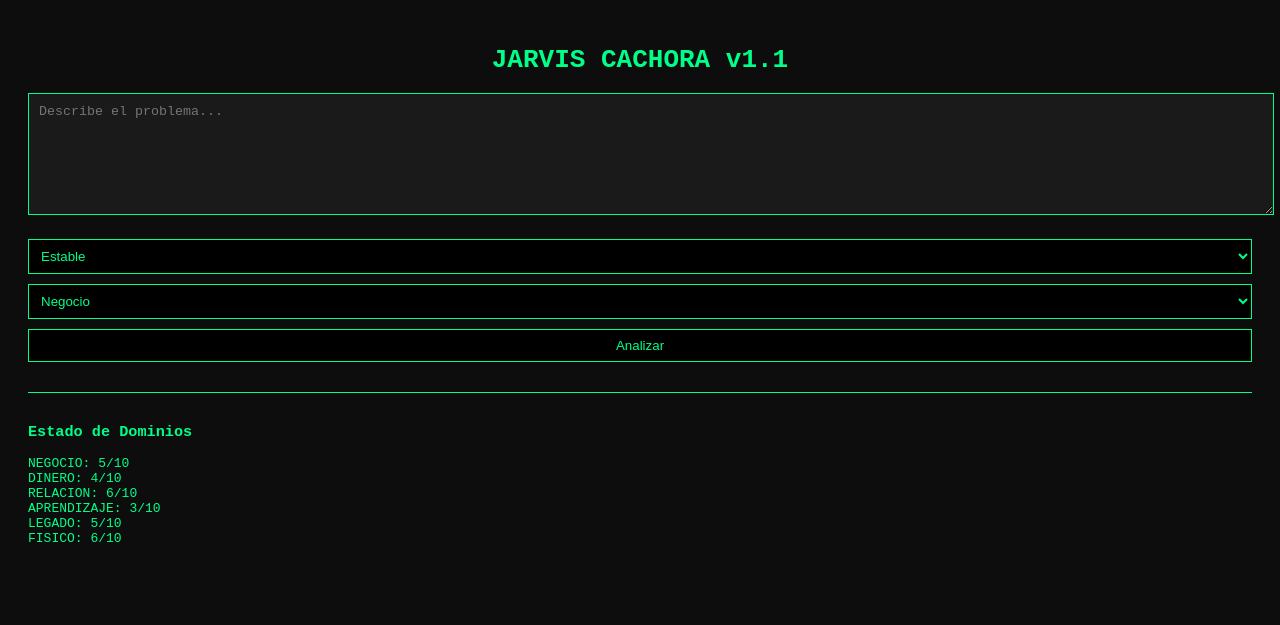
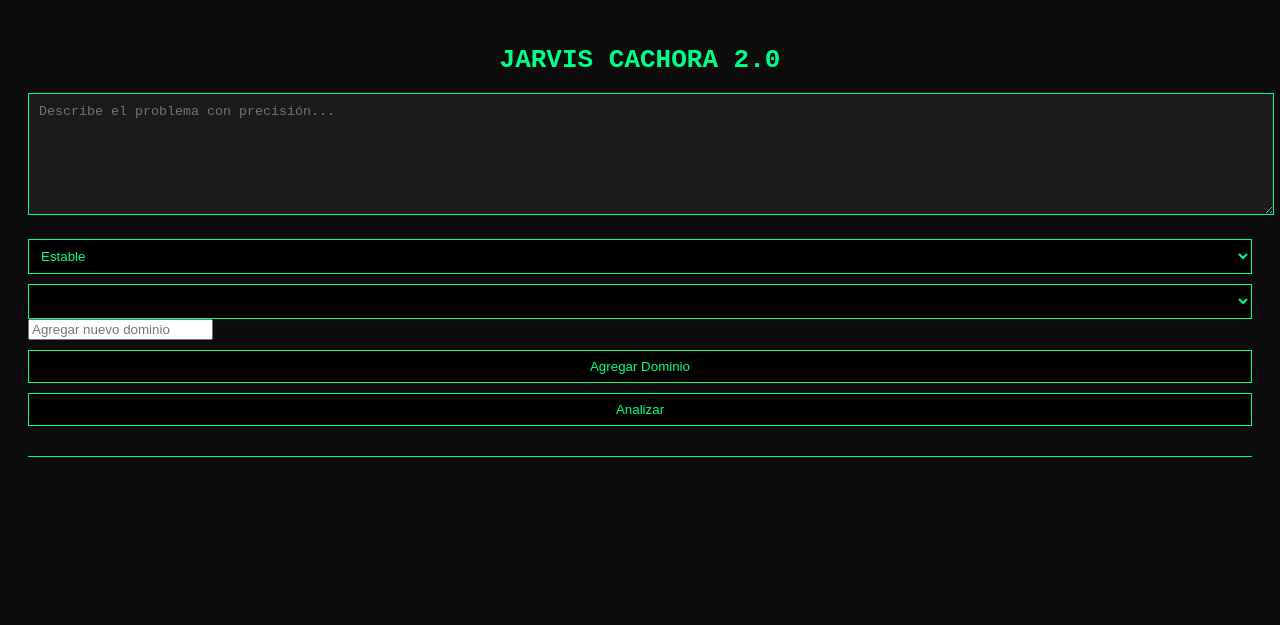
Before and after one commit to alexizncd-hash/jarvis-cachora, a plain HTML site: page index.html in a window 1280 px wide. Drawn offline with nearby package versions, Linux system fonts and the light colour scheme.

Commit message:
Update index.html for version 2.0 enhancements

```diff
--- a/index.html
+++ b/index.html
@@ -5,13 +5,14 @@
 <meta name="viewport" content="width=device-width, initial-scale=1.0">
 <title>JARVIS CACHORA</title>
 <link rel="stylesheet" href="style.css">
+<script src="https://cdn.jsdelivr.net/npm/chart.js"></script>
 </head>
 <body>
 
-<h1>JARVIS CACHORA v1.1</h1>
+<h1>JARVIS CACHORA 2.0</h1>
 
 <div class="panel">
-  <textarea id="problema" placeholder="Describe el problema..."></textarea>
+<textarea id="problema" placeholder="Describe el problema con precisión..."></textarea>
 
 <select id="emocion">
 <option value="estable">Estable</option>
@@ -20,24 +21,17 @@
 <option value="frustrado">Frustrado</option>
 </select>
 
-  <select id="dominio">
-    <option value="negocio">Negocio</option>
-    <option value="dinero">Dinero</option>
-    <option value="relacion">Relación</option>
-    <option value="aprendizaje">Aprendizaje</option>
-    <option value="legado">Legado</option>
-    <option value="fisico">Disciplina Física</option>
-  </select>
+<select id="dominio"></select>
+
+<input type="text" id="nuevoDominio" placeholder="Agregar nuevo dominio">
+<button onclick="agregarDominio()">Agregar Dominio</button>
 
 <button onclick="analizar()">Analizar</button>
 </div>
 
 <div id="resultado" class="resultado"></div>
 
-<div class="panel">
-  <h3>Estado de Dominios</h3>
-  <div id="estadoDominios"></div>
-</div>
+<canvas id="grafica"></canvas>
 
 <script src="app.js"></script>
 
```
Lines whose indentation alone changed are shown as unchanged.
